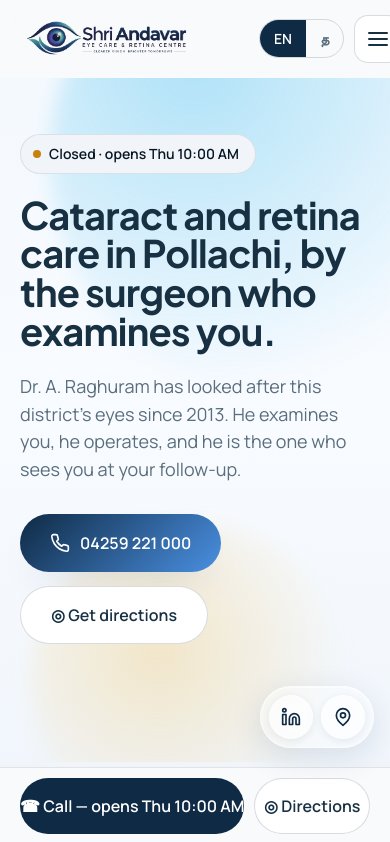
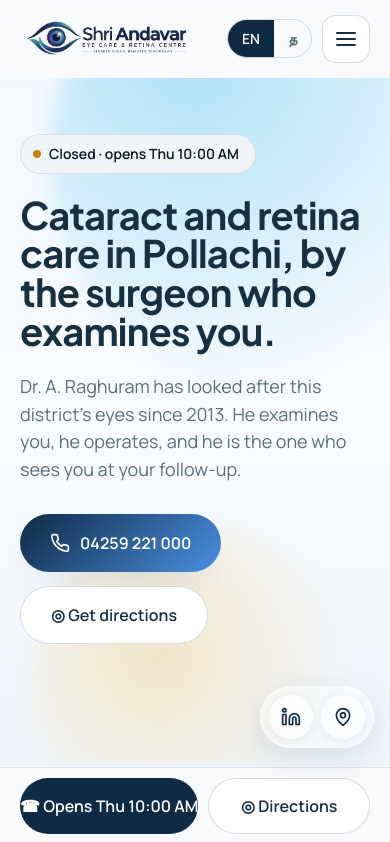
Before and after one commit to aswin-dev-fsd/andavar_v6_prev, a Next.js app: page / in a window 390 px wide. Shown: the top 842 px of the page. Built offline with nearby package versions, Linux system fonts and the light colour scheme.

Commit message:
feat: add clinic hours utility, header, and footer components

```diff
--- a/src/components/Footer.tsx
+++ b/src/components/Footer.tsx
@@ -60,20 +60,20 @@ export default function Footer() {
             <Link href="/our-surgeons">
               <span className="en">Our surgeons</span> <span className="ta" lang="ta">எங்கள் மருத்துவர்</span>
             </Link>
-            <Link href="/about">
-              <span className="en">About</span> <span className="ta" lang="ta">எங்களைப் பற்றி</span>
-            </Link>
             <Link href="/patient-stories">
               <span className="en">Patient stories</span> <span className="ta" lang="ta">நோயாளிகளின் கதைகள்</span>
             </Link>
             <Link href="/schemes">
               <span className="en">Schemes &amp; insurance</span> <span className="ta" lang="ta">திட்டங்கள் &amp; காப்பீடு</span>
             </Link>
+            <Link href="/eye-health">
+              <span className="en">Eye health tips</span> <span className="ta" lang="ta">கண் ஆரோக்கிய குறிப்புகள்</span>
+            </Link>
             <Link href="/community">
               <span className="en">Community &amp; CSR</span> <span className="ta" lang="ta">சமூகம் &amp; CSR</span>
             </Link>
-            <Link href="/eye-health">
-              <span className="en">Eye health tips</span> <span className="ta" lang="ta">கண் ஆரோக்கிய குறிப்புகள்</span>
+            <Link href="/about">
+              <span className="en">About</span> <span className="ta" lang="ta">எங்களைப் பற்றி</span>
             </Link>
           </div>
       </div>
--- a/src/components/Header.module.css
+++ b/src/components/Header.module.css
@@ -192,6 +192,9 @@
 }
 
 @media (max-width: 430px) {
+  .brandLink {
+    margin-right: 30px;
+  }
   .logo {
     height: 48px;
     transform: scale(1.2);
--- a/src/components/Header.tsx
+++ b/src/components/Header.tsx
@@ -11,8 +11,8 @@ const NAV = [
   { href: "/treatments", labelEn: "Treatments", labelTa: "சிகிச்சைகள்" },
   { href: "/our-surgeons", labelEn: "Our Surgeons", labelTa: "எங்கள் மருத்துவர்" },
   { href: "/schemes", labelEn: "Schemes", labelTa: "திட்டங்கள்" },
+  { href: "/community", labelEn: "Community", labelTa: "சமூகம்" },
   { href: "/about", labelEn: "About", labelTa: "எங்களைப் பற்றி" },
-  { href: "/community", labelEn: "Community", labelTa: "சமூகம்" },
 ];
 
 export default function Header() {
--- a/src/lib/clinicHours.ts
+++ b/src/lib/clinicHours.ts
@@ -55,7 +55,7 @@ export function getClinicStatus(date: Date = new Date()): ClinicStatus {
       return {
         isOpen: false,
         pillLabel: `Closed · opens ${formatClock(nextSessionToday.start)}`,
-        callLabel: `Call — opens ${formatClock(nextSessionToday.start)}`,
+        callLabel: `Opens ${formatClock(nextSessionToday.start)}`,
       };
     }
   }
@@ -70,6 +70,6 @@ export function getClinicStatus(date: Date = new Date()): ClinicStatus {
   return {
     isOpen: false,
     pillLabel: `Closed · opens ${dayLabel}${formatClock(SESSIONS[0].start)}`,
-    callLabel: `Call — opens ${dayLabel}${formatClock(SESSIONS[0].start)}`,
+    callLabel: `Opens ${dayLabel}${formatClock(SESSIONS[0].start)}`,
   };
 }
```
